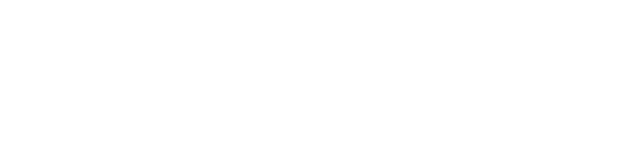
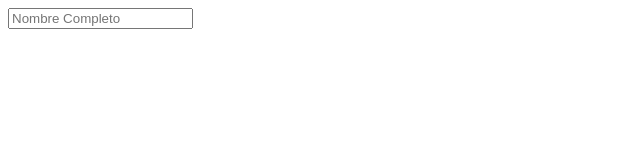
Before and after one commit to Jhersonva/sistema-de-registro, a plain HTML site: page index.html in a window 1280 px wide. Shown: the whole page, without its empty margins (0-640 px from the left). Drawn offline with Linux system fonts and the light colour scheme.

Commit message:
Agrega formulario al index

```diff
--- a/index.html
+++ b/index.html
@@ -6,6 +6,10 @@
     <title>Sistema de Rtgistro de Juegos</title>
 </head>
 <body>
-
+    <form action="">
+        <div>
+            <input type="text" placeholder="Nombre Completo">
+        </div>
+    </form>
 </body>
 </html>
```
